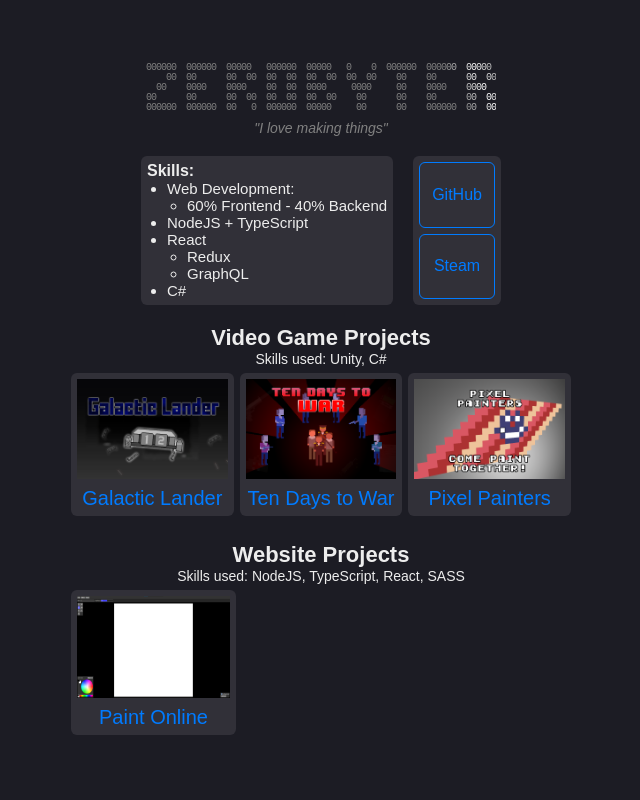
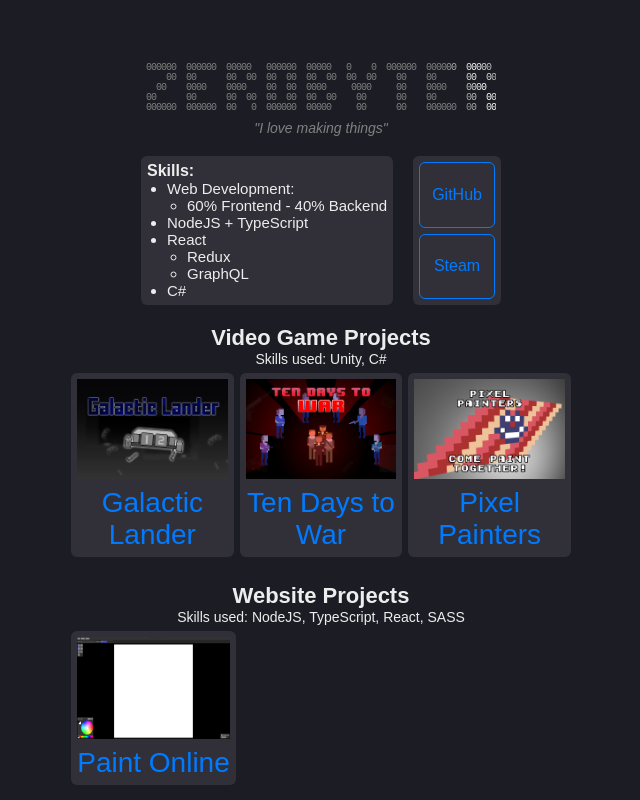
Before and after one commit to ZeroByter/zerowebsite, a React (Create React App) app: page / in a window 1280 px wide. Shown: the whole page, without its empty margins (319-959 px from the left). Built offline with nearby package versions, Linux system fonts and the light colour scheme.

Commit message:
changed font size to be resposne

```diff
--- a/src/components/section/item.module.scss
+++ b/src/components/section/item.module.scss
@@ -20,7 +20,7 @@
   }
 
   .title {
-    font-size: 20px;
+    font-size: 3.5vmin;
     color: inherit;
     text-align: center;
     padding-top: 4px;
```
